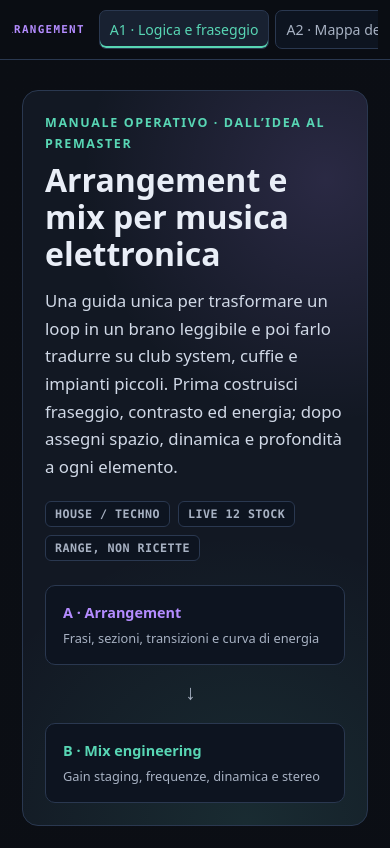
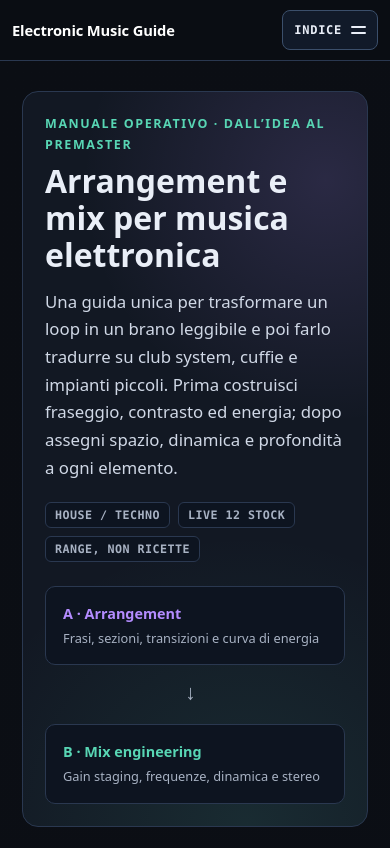
Before and after one commit to IndigoAutomation/AudioCS, a plain HTML site: page index.html in a window 390 px wide. Shown: the top 848 px of the page. Drawn offline with Linux system fonts and the light colour scheme.

Commit message:
Improve responsive navigation

```diff
--- a/index.html
+++ b/index.html
@@ -17,7 +17,8 @@
     .skip-link{position:fixed;z-index:100;top:10px;left:10px;transform:translateY(-160%);padding:9px 12px;border-radius:7px;background:var(--focus);color:#111;font-weight:800;text-decoration:none}
     .skip-link:focus{transform:translateY(0)}
     .layout{display:grid;grid-template-columns:285px minmax(0,1fr);min-height:100vh}
-    aside{position:sticky;top:0;height:100vh;overflow:auto;padding:26px 20px;background:rgba(11,14,20,.92);border-right:1px solid var(--line)}
+    aside{position:sticky;top:0;height:100vh;overflow:auto;padding:26px 20px;background:rgba(11,14,20,.92);border-right:1px solid var(--line);scrollbar-width:none}
+    aside::-webkit-scrollbar{display:none}
     .brand{margin-bottom:22px;padding-bottom:18px;border-bottom:1px solid var(--line)}
     .brand-title{margin:0 0 6px;font-size:1.25rem;font-weight:800;color:#fff}
     .brand p{margin:0;color:var(--muted);font-size:.83rem}
@@ -26,6 +27,7 @@
     nav a{display:block;color:var(--muted);text-decoration:none;font-size:.88rem;padding:7px 10px;border-radius:7px;margin:2px 0}
     nav a:hover,nav a.is-active{background:var(--panel2);color:var(--accent)}
     nav a.is-active{box-shadow:inset 2px 0 0 var(--accent)}
+    .nav-toggle,.nav-backdrop{display:none}
     a:focus-visible{outline:2px solid var(--focus);outline-offset:3px}
     main{width:min(1080px,100%);min-width:0;padding:52px clamp(22px,5vw,70px) 80px;margin:auto}
     .hero{padding:30px;border:1px solid var(--line);border-radius:16px;background:radial-gradient(circle at 88% 12%,rgba(180,140,255,.15),transparent 34%),radial-gradient(circle at 65% 100%,rgba(88,214,180,.10),transparent 38%),var(--panel);margin-bottom:42px}
@@ -336,14 +338,32 @@
 
     /* Stereo field */
     .stereo{display:grid;grid-template-columns:1fr 1fr;gap:16px}
-    @media(max-width:850px){
+    @media(max-width:960px){
+      body.nav-open{overflow:hidden}
       .layout{display:block}
-      aside{position:sticky;z-index:20;top:0;height:auto;overflow:hidden;padding:10px 12px;border-right:0;border-bottom:1px solid var(--line);backdrop-filter:blur(14px)}
-      .brand{display:none}
-      nav{display:flex;gap:6px;overflow-x:auto;overscroll-behavior-inline:contain;scrollbar-width:thin}
-      nav a{flex:0 0 auto;white-space:nowrap;margin:0;border:1px solid var(--line);background:#0d1420}
-      nav a.is-active{box-shadow:inset 0 -2px 0 var(--accent)}
-      .nav-label{flex:0 0 auto;display:flex;align-items:center;margin:0 2px;padding:0 6px}
+      aside{--mobile-nav-top:calc(61px + env(safe-area-inset-top));position:sticky;z-index:30;top:0;height:auto;overflow:visible;padding:max(10px,env(safe-area-inset-top)) 12px 10px;border-right:0;border-bottom:1px solid var(--line);background:rgba(11,14,20,.94);backdrop-filter:blur(18px)}
+      .brand{display:flex;align-items:center;justify-content:space-between;gap:14px;margin:0;padding:0;border:0}
+      .brand-title{margin:0;overflow:hidden;color:#fff;font-size:.92rem;letter-spacing:-.01em;text-overflow:ellipsis;white-space:nowrap}
+      .brand p{display:none}
+      .nav-toggle{display:inline-flex;min-height:40px;align-items:center;gap:9px;padding:0 11px;border:1px solid #3b4f6b;border-radius:8px;background:#111a29;color:var(--text);font:800 .75rem/1 ui-monospace,Menlo,Consolas,monospace;letter-spacing:.06em;text-transform:uppercase;cursor:pointer}
+      .nav-toggle:hover{border-color:var(--accent2);background:var(--panel2)}
+      .nav-toggle:focus-visible{outline:2px solid var(--focus);outline-offset:3px}
+      .nav-toggle-icon{position:relative;width:15px;height:12px}
+      .nav-toggle-icon::before,.nav-toggle-icon::after{content:"";position:absolute;left:0;width:15px;height:2px;border-radius:2px;background:currentColor;transition:transform .2s ease,top .2s ease}
+      .nav-toggle-icon::before{top:2px}.nav-toggle-icon::after{top:8px}
+      aside.is-open .nav-toggle{border-color:var(--accent);color:var(--accent)}
+      aside.is-open .nav-toggle-icon::before{top:5px;transform:rotate(45deg)}
+      aside.is-open .nav-toggle-icon::after{top:5px;transform:rotate(-45deg)}
+      nav{position:fixed;z-index:32;top:var(--mobile-nav-top);right:12px;left:12px;display:grid;max-height:calc(100dvh - var(--mobile-nav-top) - 12px);gap:4px;overflow-y:auto;overscroll-behavior:contain;padding:12px;border:1px solid #35465f;border-radius:12px;background:rgba(13,20,32,.98);box-shadow:0 24px 70px rgba(0,0,0,.55);opacity:0;visibility:hidden;transform:translateY(-8px) scale(.99);transform-origin:top;pointer-events:none;scrollbar-width:none;transition:opacity .18s ease,transform .18s ease,visibility .18s}
+      nav::-webkit-scrollbar{display:none}
+      aside.is-open nav{opacity:1;visibility:visible;transform:none;pointer-events:auto}
+      nav a{display:flex;min-height:44px;align-items:center;margin:0;padding:10px 12px;border:1px solid transparent;border-radius:8px;background:transparent;white-space:normal}
+      nav a:hover,nav a.is-active{border-color:var(--line);background:var(--panel2)}
+      nav a.is-active{box-shadow:inset 3px 0 0 var(--accent)}
+      .nav-label{margin:8px 4px 2px;padding:7px 8px 5px;border-bottom:1px solid var(--line)}
+      .nav-label:first-child{margin-top:0}
+      .nav-backdrop{position:fixed;z-index:20;inset:0;display:block;border:0;background:rgba(3,6,11,.66);opacity:0;visibility:hidden;pointer-events:none;transition:opacity .18s ease,visibility .18s}
+      aside.is-open + .nav-backdrop{opacity:1;visibility:visible;pointer-events:auto}
       main{padding-top:30px}
       section,.chapter{scroll-margin-top:68px}
       .reverb-grid{grid-template-columns:repeat(2,minmax(0,1fr))}
@@ -369,7 +389,6 @@
       .diagnosis-table td:nth-child(2)::before{content:"Causa"}
       .diagnosis-table td:nth-child(3)::before{content:"Verifica"}
       .diagnosis-table td:nth-child(4)::before{content:"Azione"}
-      nav{grid-template-columns:1fr}
       .hero{padding:22px}
       .element{padding:17px}
       table{min-width:680px;font-size:.86rem}
@@ -407,7 +426,7 @@
       .delay-value-cell strong,.delay-value-cell>span{display:block}.delay-kind{display:block!important;margin-bottom:5px;color:var(--accent2)!important;font:800 .66rem/1 ui-monospace,Menlo,Consolas,monospace!important;text-transform:uppercase}
       .calc-formula{grid-template-columns:1fr 1fr}
     }
-    @media(prefers-reduced-motion:reduce){html{scroll-behavior:auto}}
+    @media(prefers-reduced-motion:reduce){html{scroll-behavior:auto}.nav-toggle-icon::before,.nav-toggle-icon::after,nav,.nav-backdrop{transition:none}}
     @media print{
       :root{--bg:#fff;--panel:#fff;--panel2:#f3f5f7;--text:#111;--muted:#4b5563;--line:#cbd5e1;--code:#eef2f7}
       body{background:#fff;color:#111;font-size:10pt}
@@ -425,8 +444,11 @@
       <div class="brand">
         <div class="brand-title">Electronic Music Guide</div>
         <p>Arrangement → Mix engineering<br>House · Tech House · Deep House · Techno · Electro</p>
+        <button class="nav-toggle" type="button" aria-expanded="false" aria-controls="site-navigation">
+          <span>Indice</span><span class="nav-toggle-icon" aria-hidden="true"></span>
+        </button>
       </div>
-      <nav aria-label="Indice della guida">
+      <nav id="site-navigation" aria-label="Indice della guida">
         <div class="nav-label">A · Arrangement</div>
         <a href="#arr-logica">A1 · Logica e fraseggio</a>
         <a href="#arr-mappa">A2 · Mappa del brano</a>
@@ -459,6 +481,7 @@
         <a href="#mix-checklist">B18 · Checklist mix</a>
       </nav>
     </aside>
+    <button class="nav-backdrop" type="button" tabindex="-1" aria-hidden="true" aria-label="Chiudi l’indice"></button>
 
     <main id="contenuto">
       <header class="hero">
@@ -1829,11 +1852,47 @@
     bpmInput.addEventListener('input', updateTempoCalculator);
     updateTempoCalculator();
 
+    const sidebar = document.querySelector('aside');
     const nav = document.querySelector('nav');
+    const navToggle = document.querySelector('.nav-toggle');
+    const navBackdrop = document.querySelector('.nav-backdrop');
+    const mainContent = document.querySelector('main');
+    const mobileNavQuery = matchMedia('(max-width: 960px)');
     const navLinks = [...document.querySelectorAll('nav a[href^="#"]')];
     const sections = navLinks
       .map(link => document.querySelector(link.getAttribute('href')))
       .filter(Boolean);
+
+    function setNavigationOpen(open, returnFocus = false) {
+      const shouldOpen = mobileNavQuery.matches && open;
+      sidebar.classList.toggle('is-open', shouldOpen);
+      document.body.classList.toggle('nav-open', shouldOpen);
+      mainContent.inert = shouldOpen;
+      navToggle.setAttribute('aria-expanded', String(shouldOpen));
+
+      if (mobileNavQuery.matches) {
+        nav.setAttribute('aria-hidden', String(!shouldOpen));
+        nav.inert = !shouldOpen;
+      } else {
+        nav.removeAttribute('aria-hidden');
+        nav.inert = false;
+      }
+
+      if (!shouldOpen && returnFocus) navToggle.focus();
+    }
+
+    navToggle.addEventListener('click', () => {
+      setNavigationOpen(!sidebar.classList.contains('is-open'));
+    });
+    navBackdrop.addEventListener('click', () => setNavigationOpen(false, true));
+    navLinks.forEach(link => link.addEventListener('click', () => setNavigationOpen(false)));
+    document.addEventListener('keydown', event => {
+      if (event.key === 'Escape' && sidebar.classList.contains('is-open')) {
+        setNavigationOpen(false, true);
+      }
+    });
+    mobileNavQuery.addEventListener('change', () => setNavigationOpen(false));
+    setNavigationOpen(false);
 
     if ('IntersectionObserver' in window) {
       const observer = new IntersectionObserver(entries => {
@@ -1847,10 +1906,6 @@
           link.classList.toggle('is-active', active);
           if (active) {
             link.setAttribute('aria-current', 'location');
-            if (matchMedia('(max-width: 850px)').matches) {
-              const left = link.offsetLeft - (nav.clientWidth - link.clientWidth) / 2;
-              nav.scrollTo({ left, behavior: matchMedia('(prefers-reduced-motion: reduce)').matches ? 'auto' : 'smooth' });
-            }
           } else link.removeAttribute('aria-current');
         });
       }, { rootMargin: '-15% 0px -70% 0px', threshold: [0, 0.25, 0.6] });
```
